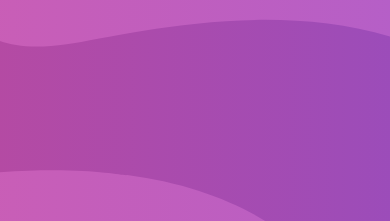
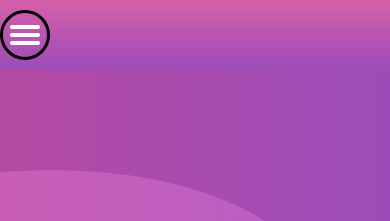
Before and after one commit to Saraediani/responsive, a plain HTML site: page mock-up to html/index.html in a window 390 px wide. Shown: the top 221 px of the page. Drawn offline with Linux system fonts and the light colour scheme.

Commit message:
responsive-MENU

```diff
--- a/mock-up to html/css/mobil.css
+++ b/mock-up to html/css/mobil.css
@@ -143,7 +143,7 @@ a.btn-acc {
         justify-content: space-between;
         background:linear-gradient(#D660A9,#9C4CB9);
         padding: 10px 0px;
-        position: sticky;
+        position: fixed;
         top: 0;
         z-index: 110;
     }
--- a/mock-up to html/index.html
+++ b/mock-up to html/index.html
@@ -69,7 +69,7 @@
                 </div>
             </div>
             <div>
-                <span>MENU</span>
+                <!-- <span>MENU</span> -->
             </div>
     </div>
         <section class="about-me" id="about-me">
```
